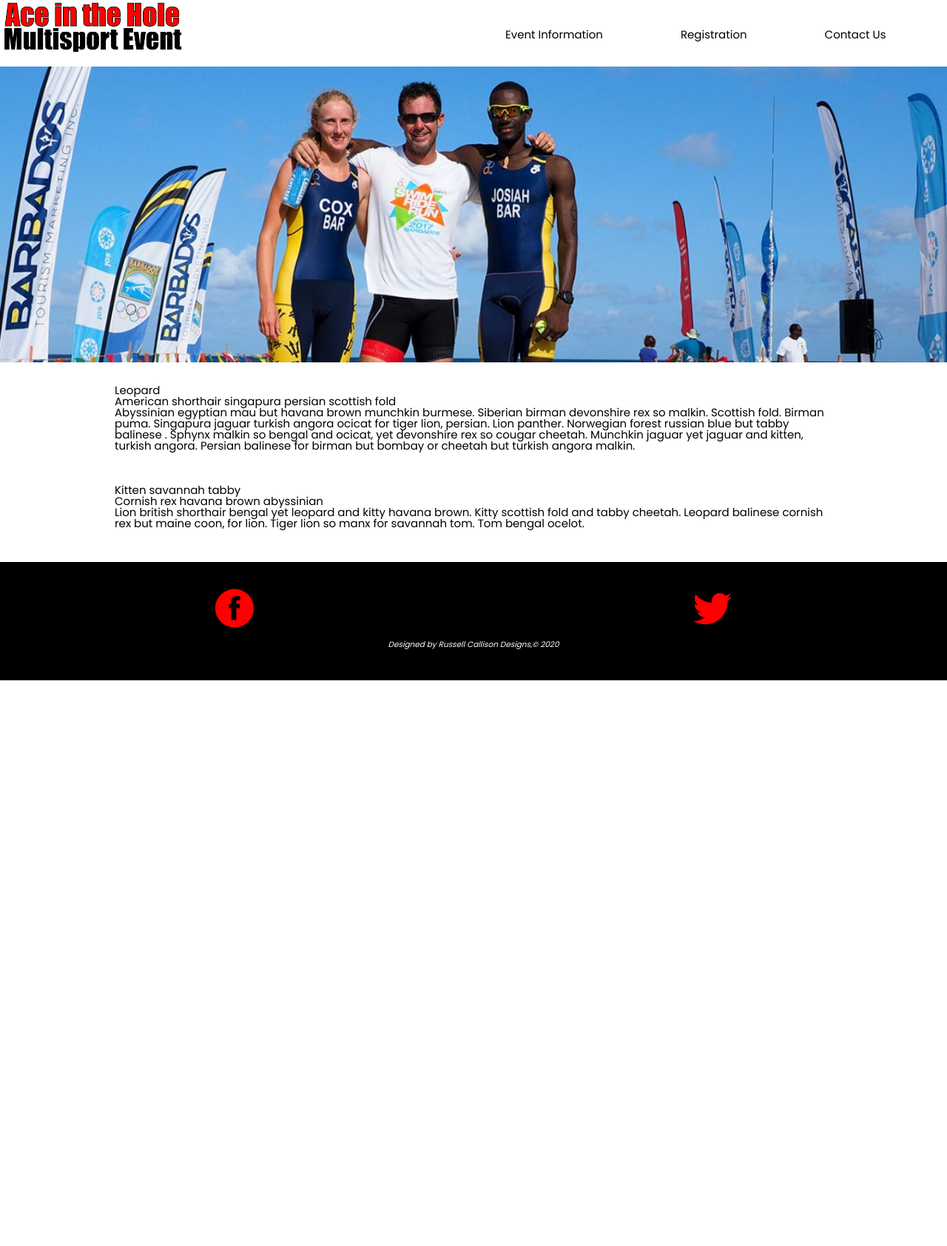
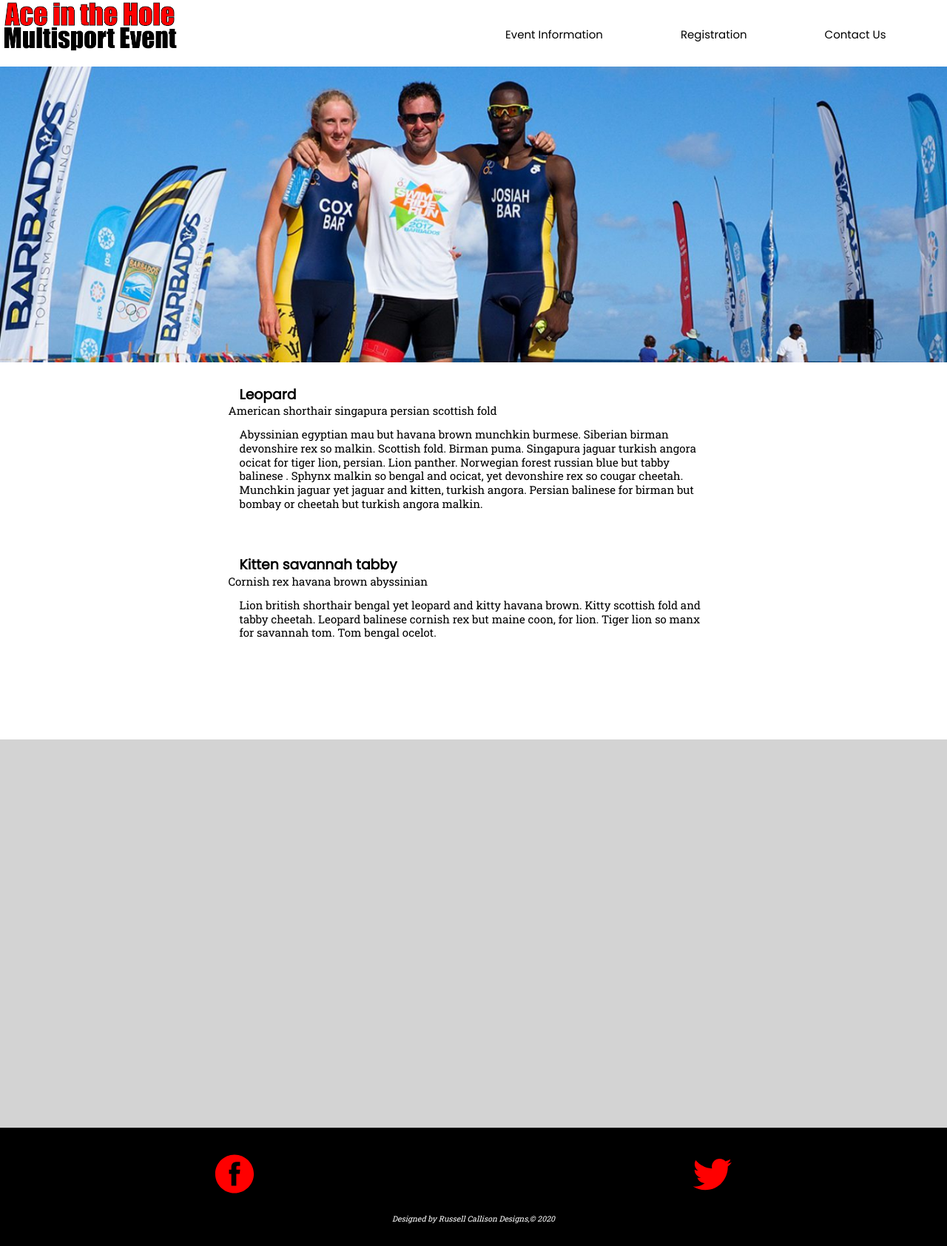
Before and after one commit to RussCall77/AceInTheHoleEvents, a PHP site: page / in a window 1280 px wide. Shown: the whole page at 74% size. Before the commit the page ends 920 px from the top, so only its background shows below. Run offline with PHP 8.4, Linux system fonts and the light colour scheme.

Commit message:
Add files via upload
Updated CSS with Less included

```diff
--- a/Template/css/style.css
+++ b/Template/css/style.css
@@ -1,12 +1,11 @@
+/* Generated by less 3.11.1 */
 /* font-family: 'Poppins', sans-serif;
    font-family: 'Roboto Slab', serif;
 */
-
-body
-    {font-family: 'Poppins', sans-serif;
+body {
+  font-family: 'Roboto Slab', sans-serif;
   font-size: 15px;
 }
-
 header {
   /* Hero Image at the top of the page */
   background-image: url(../images/3athletesOnBeach.jpg);
@@ -15,31 +14,73 @@ header {
   height: 50vh;
   margin-top: 6em;
 }
-
+h1 {
+  font-family: 'Poppins', sans-serif;
+  font-size: 1.5em;
+  text-align: center;
+  margin-bottom: 1em;
+}
+h2 {
+  font-family: 'Poppins', sans-serif;
+  font-size: 1.25em;
+  font-weight: bold;
+  padding: 0.25em 0.8em;
+}
+p {
+  padding: 1em;
+  line-height: 1.25em;
+}
 main {
   padding: 1em;
 }
-
+img {
+  max-width: 97%;
+}
 article {
   padding: 1em;
   margin: 0 10% 1em 10%;
 }
-
+aside {
+  background-color: lightgray;
+  height: 35em;
+  width: 100%;
+}
+#weather {
+  background-color: blue;
+  width: 100%;
+  height: 15em;
+}
+#social media {
+  background-color: cornflowerblue;
+  width: 100%;
+  height: 20em;
+}
 footer {
   background-color: #000;
   height: 20vh;
   padding: 1em 0;
 }
-
 footer img {
   display: block;
-  margin: .2em auto;
+  margin: 0.2em auto;
   height: 4em;
 }
-
 .copyright {
   color: white;
   text-align: center;
-  font-size: .7em;
+  font-size: 0.7em;
   font-style: italic;
 }
+/*
+CSS FOR TABLET IN LANDSCAPE ORIENTATION (1024PX) AND ABOVE.
+CONTAINS ADDITIONAL NEEDED CSS AND EXCEPTIONS TO THE CSS RULES SET ASIDE PREVIOUSLY.
+*/
+@media screen and (min-width: 1023px) {
+  main {
+    width: 70%;
+    margin: 0 auto 5em auto;
+  }
+  h1 {
+    font-size: 1.85em;
+  }
+}
--- /dev/null
+++ b/Template/css/style.less
@@ -0,0 +1,103 @@
+/* font-family: 'Poppins', sans-serif;
+   font-family: 'Roboto Slab', serif;
+*/
+
+@font_family: 'Roboto Slab', sans-serif;
+@font_family_header: 'Poppins', sans-serif;
+@size_one: 1em;
+
+body
+    {font-family: @font_family;
+     font-size: 15px;
+}
+
+header {
+    /* Hero Image at the top of the page */
+    background-image: url(../images/3athletesOnBeach.jpg);
+    background-size: cover;
+    background-position: center top;
+    height: 50vh;
+    margin-top: 6em;
+}
+
+h1 {
+    font-family: @font_family_header;
+    font-size: 1.5em;
+    text-align: center;
+    margin-bottom: @size_one;
+}
+
+h2 {
+    font-family: @font_family_header;
+    font-size: 1.25em;
+    font-weight: bold;
+    padding: .25em .8em;
+}
+
+p {
+    padding: 1em;
+    line-height: 1.25em;
+}
+
+main {
+    padding: @size_one;
+}
+
+img {
+    max-width: 97%;
+}
+
+article {
+    padding: @size_one;
+    margin: 0 10% 1em 10%;
+}
+
+aside {
+    background-color: lightgray;
+    height: 35em;
+    width: 100%;
+}
+
+#weather {
+    background-color: blue;
+    width: 100%;
+    height: 15em;
+}
+
+#social media {
+    background-color: cornflowerblue;
+    width: 100%;
+    height: 20em;
+}
+
+footer {
+  background-color: #000;
+  height: 20vh;
+  padding: @size_one 0;
+}
+
+footer img {
+  display: block;
+  margin: .2em auto;
+  height: 4em;
+}
+
+.copyright {
+  color: white;
+  text-align: center;
+  font-size: .7em;
+  font-style: italic;
+}
+/*
+CSS FOR TABLET IN LANDSCAPE ORIENTATION (1024PX) AND ABOVE.
+CONTAINS ADDITIONAL NEEDED CSS AND EXCEPTIONS TO THE CSS RULES SET ASIDE PREVIOUSLY.
+*/
+@media screen and (min-width: 1023px) {
+  main {
+    width: 70%;
+    margin: 0 auto 5em auto;
+  }
+  h1 {
+    font-size: 1.85em;
+  }
+}
```
Lines whose indentation alone changed are shown as unchanged.
